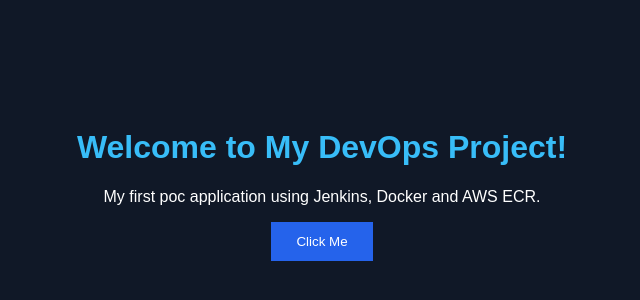
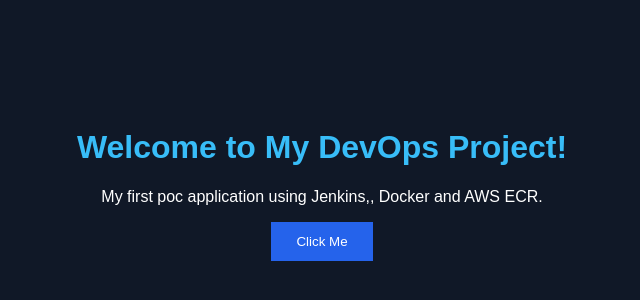
Before and after one commit to AISHWARYACS1236/my-devops-app, a plain HTML site: page index.html in a window 1280 px wide. Shown: the full height of the page, 318-958 px from the left. Drawn offline with Linux system fonts and the light colour scheme.

```diff
--- a/index.html
+++ b/index.html
@@ -29,7 +29,7 @@
 
     <h1>Welcome to My DevOps Project!</h1>
 
-    <p>My first poc application using Jenkins, Docker and AWS ECR.</p>
+    <p>My first poc application using Jenkins,, Docker and AWS ECR.</p>
 
     <button onclick="alert('Application is working!')">
         Click Me
```
